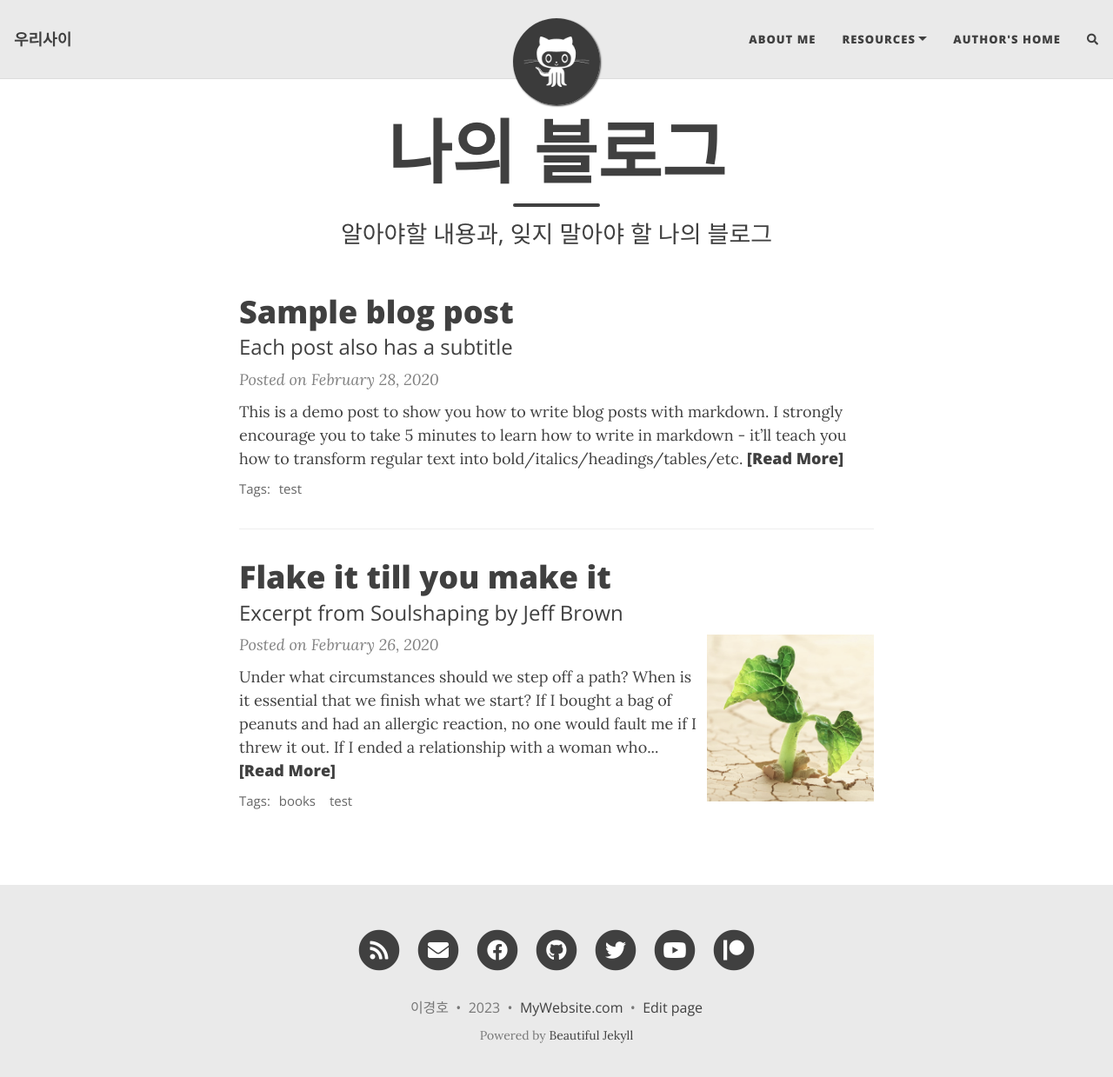
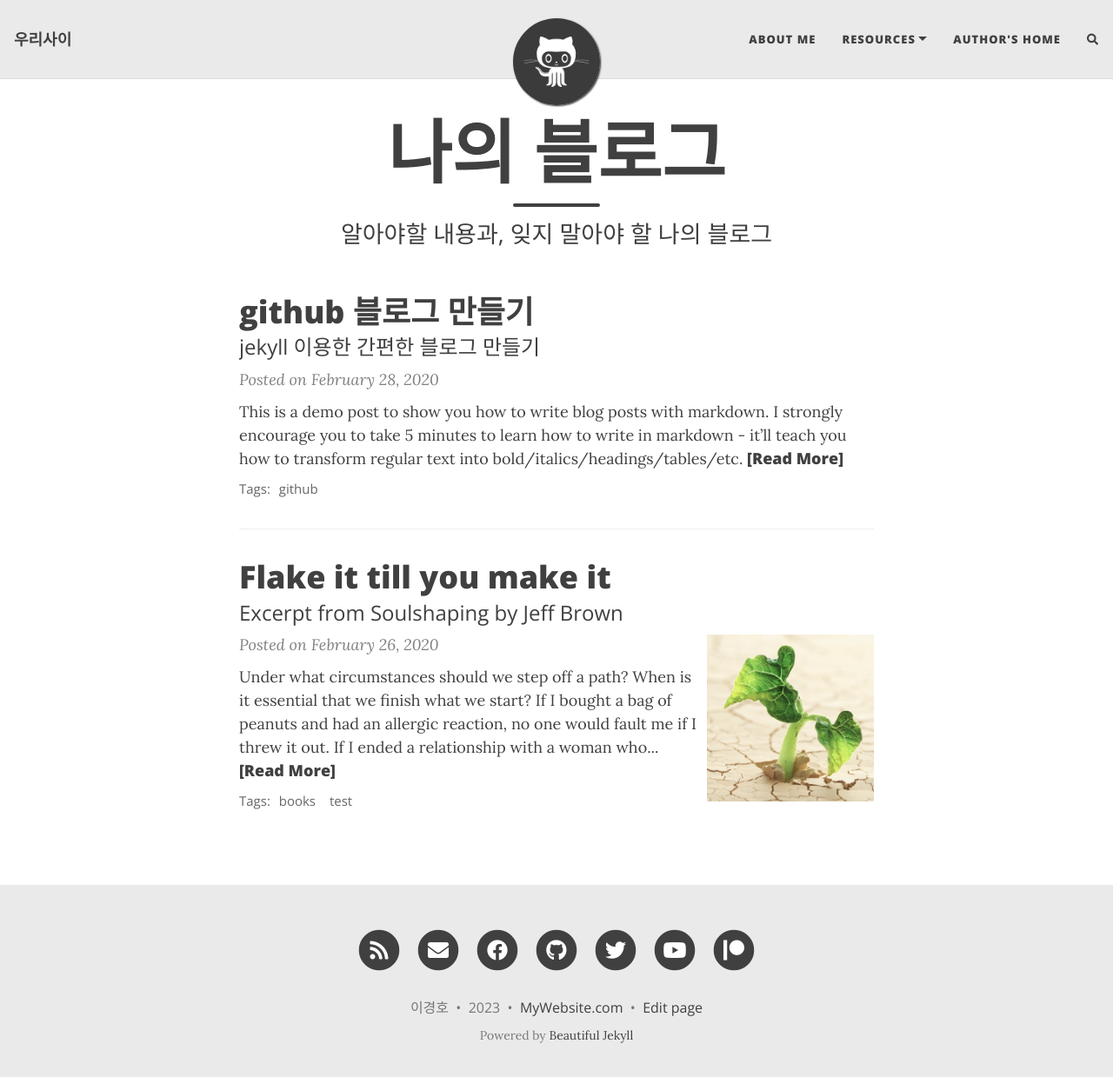
Before and after one commit to woorisayi/woorisayi.github.io, a Jekyll site: the page built from index.html, in a window 1280 px wide and 1252 px high. Shown: the top 1239 px of the window at 87% size. Built offline with Jekyll 4.4.1, drawn with Linux system fonts in a browser that asks for light colours; nearby versions of some CDN libraries; the list of posts is cut into pages by our own code; comment, search, counter and statistics services are not loaded.

Commit message:
firstTitle

```diff
--- a/_posts/2020-02-28-test-markdown.md
+++ b/_posts/2020-02-28-test-markdown.md
@@ -1,10 +1,10 @@
 ---
 layout: post
-title: Sample blog post
-subtitle: Each post also has a subtitle
+title: github 블로그 만들기
+subtitle: jekyll 이용한 간편한 블로그 만들기
 gh-repo: daattali/beautiful-jekyll
 gh-badge: [star, fork, follow]
-tags: [test]
+tags: [github]
 comments: true
 ---
 
```
